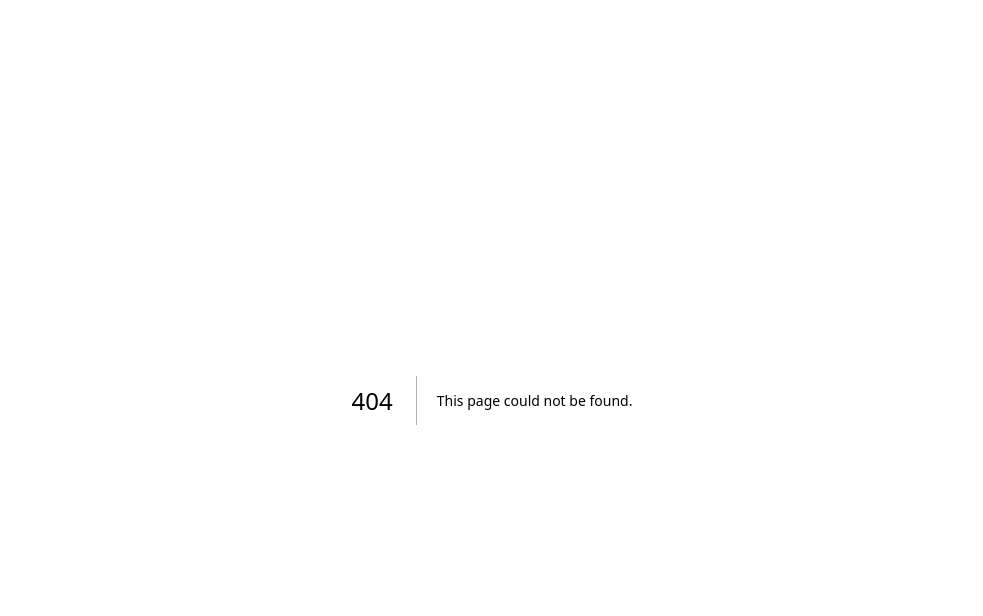
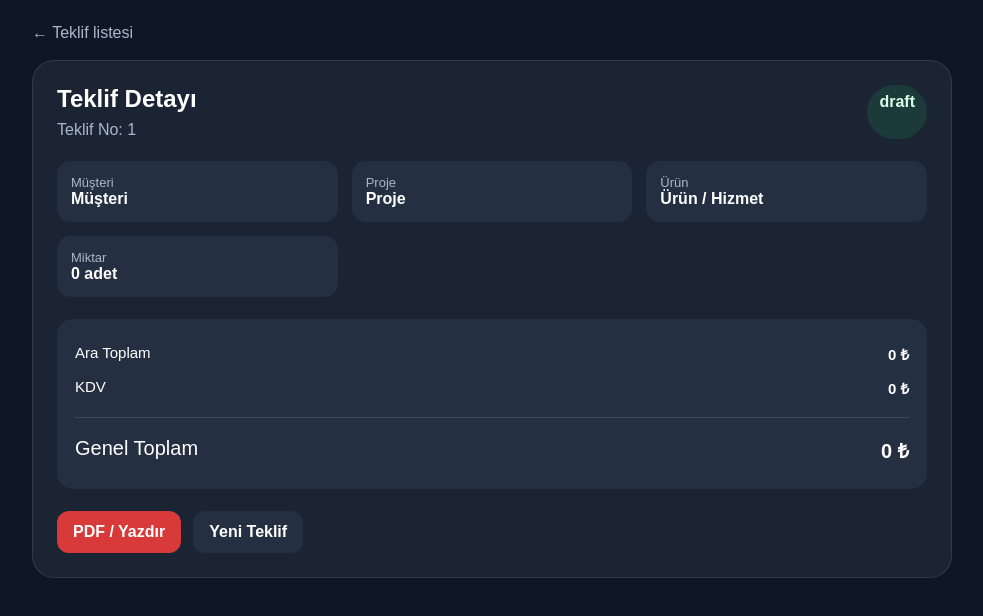
Before and after one commit to altasburhan2525-del/mta-saas0, a Next.js app: page /proposal/1 in a window 1280 px wide. Before the commit this address had no page. Shown: the top 616 px of the page, without its empty margins (148-1131 px from the left). Built offline with nearby package versions, Linux system fonts and the light colour scheme.

Commit message:
Add proposal detail page

```diff
--- /dev/null
+++ b/app/proposal/[id]/page.tsx
@@ -0,0 +1,70 @@
+type PageProps = {
+  params: Promise<{ id: string }>;
+  searchParams: Promise<Record<string, string | string[] | undefined>>;
+};
+
+function val(params: Record<string, string | string[] | undefined>, key: string, fallback = '') {
+  const value = params[key];
+  return Array.isArray(value) ? value[0] || fallback : value || fallback;
+}
+
+export default async function ProposalDetailPage({ params, searchParams }: PageProps){
+  const { id } = await params;
+  const sp = await searchParams;
+  const customer = val(sp, 'customer', 'Müşteri');
+  const project = val(sp, 'project', 'Proje');
+  const product = val(sp, 'product', 'Ürün / Hizmet');
+  const unit = val(sp, 'unit', 'adet');
+  const quantity = val(sp, 'quantity', '0');
+  const subtotal = val(sp, 'subtotal', '0');
+  const vat = val(sp, 'vat', '0');
+  const total = val(sp, 'total', '0');
+  const qs = new URLSearchParams({ id, customer, project, product, unit, quantity, subtotal, vat, total }).toString();
+
+  return (
+    <main style={{minHeight:'100vh',background:'#0f1724',color:'#fff',fontFamily:'Arial',padding:24}}>
+      <section style={{maxWidth:920,margin:'0 auto'}}>
+        <a href="/proposals" style={{color:'#aab7cc',textDecoration:'none'}}>← Teklif listesi</a>
+        <div style={{marginTop:18,background:'#1b2433',border:'1px solid rgba(255,255,255,.1)',borderRadius:22,padding:24}}>
+          <div style={{display:'flex',justifyContent:'space-between',gap:16,flexWrap:'wrap'}}>
+            <div>
+              <h1 style={{margin:'0 0 8px'}}>Teklif Detayı</h1>
+              <p style={{margin:0,color:'#aab7cc'}}>Teklif No: {id}</p>
+            </div>
+            <span style={{padding:'8px 12px',borderRadius:999,background:'rgba(37,211,102,.12)',color:'#d8ffe5',fontWeight:900}}>draft</span>
+          </div>
+
+          <div style={{display:'grid',gridTemplateColumns:'repeat(auto-fit,minmax(220px,1fr))',gap:14,marginTop:22}}>
+            <Info title="Müşteri" value={customer} />
+            <Info title="Proje" value={project} />
+            <Info title="Ürün" value={product} />
+            <Info title="Miktar" value={`${quantity} ${unit}`} />
+          </div>
+
+          <div style={{marginTop:22,background:'#243041',borderRadius:16,padding:18}}>
+            <Row label="Ara Toplam" value={`${subtotal} ₺`} />
+            <Row label="KDV" value={`${vat} ₺`} />
+            <div style={{height:1,background:'rgba(255,255,255,.12)',margin:'12px 0'}} />
+            <Row label="Genel Toplam" value={`${total} ₺`} strong />
+          </div>
+
+          <div style={{display:'flex',gap:12,flexWrap:'wrap',marginTop:22}}>
+            <a href={`/proposal/print?${qs}`} target="_blank" style={primaryBtn}>PDF / Yazdır</a>
+            <a href={`/calculator`} style={secondaryBtn}>Yeni Teklif</a>
+          </div>
+        </div>
+      </section>
+    </main>
+  );
+}
+
+function Info({ title, value }: { title: string; value: string }){
+  return <div style={{background:'#243041',padding:14,borderRadius:14}}><div style={{color:'#aab7cc',fontSize:13}}>{title}</div><strong>{value}</strong></div>;
+}
+
+function Row({ label, value, strong }: { label: string; value: string; strong?: boolean }){
+  return <div style={{display:'flex',justifyContent:'space-between',gap:12,padding:'7px 0',fontSize:strong ? 20 : 15}}><span>{label}</span><strong>{value}</strong></div>;
+}
+
+const primaryBtn = {display:'inline-flex',padding:'12px 16px',borderRadius:12,background:'#d83939',color:'#fff',textDecoration:'none',fontWeight:900};
+const secondaryBtn = {display:'inline-flex',padding:'12px 16px',borderRadius:12,background:'#243041',color:'#fff',textDecoration:'none',fontWeight:900};
```
